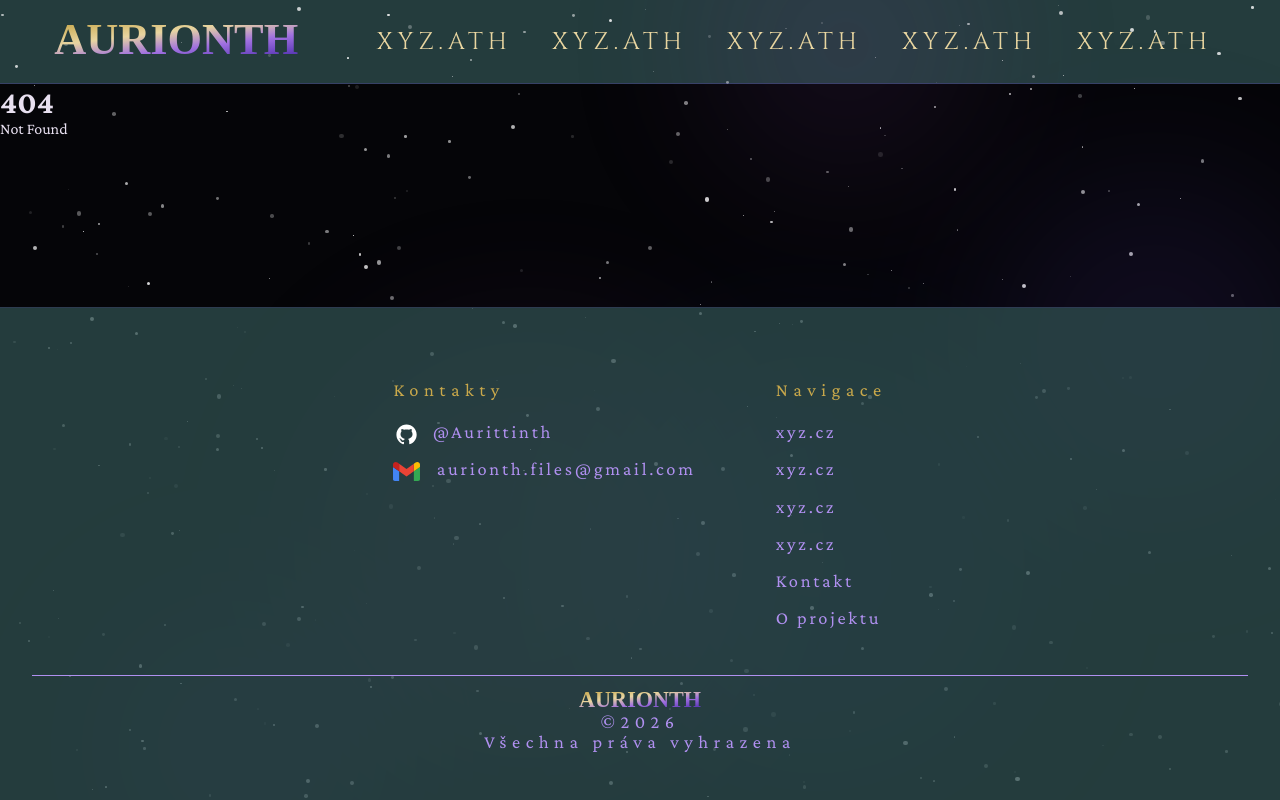
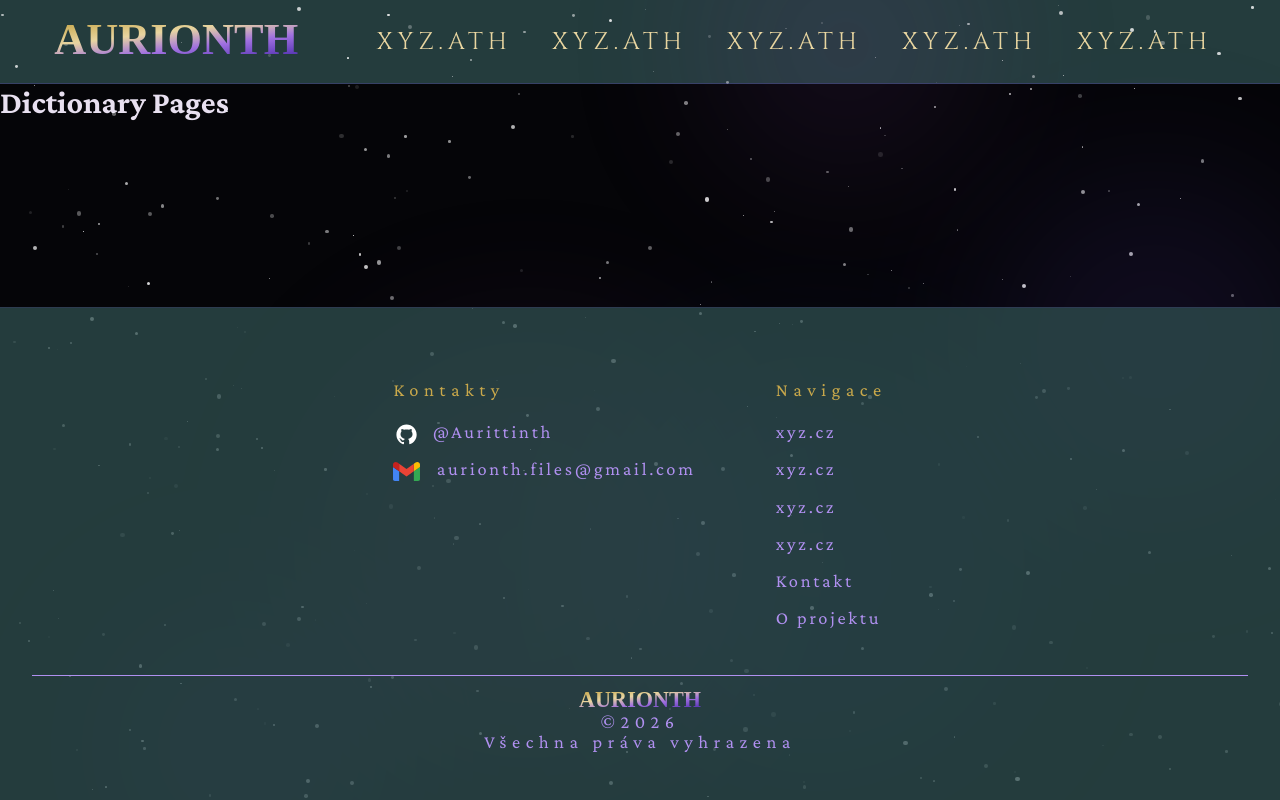
Before and after one commit to Aurittinth/Aurionth, a SvelteKit app: page /languages/dictionary in a window 1280 px wide. Before the commit this address had no page. Built offline with nearby package versions, Linux system fonts and the light colour scheme.

Commit message:
Create languages/dictionary/+page.svelte

```diff
--- /dev/null
+++ b/src/routes/languages/dictionary/+page.svelte
@@ -0,0 +1 @@
+<h1>Dictionary Pages</h1>
```
